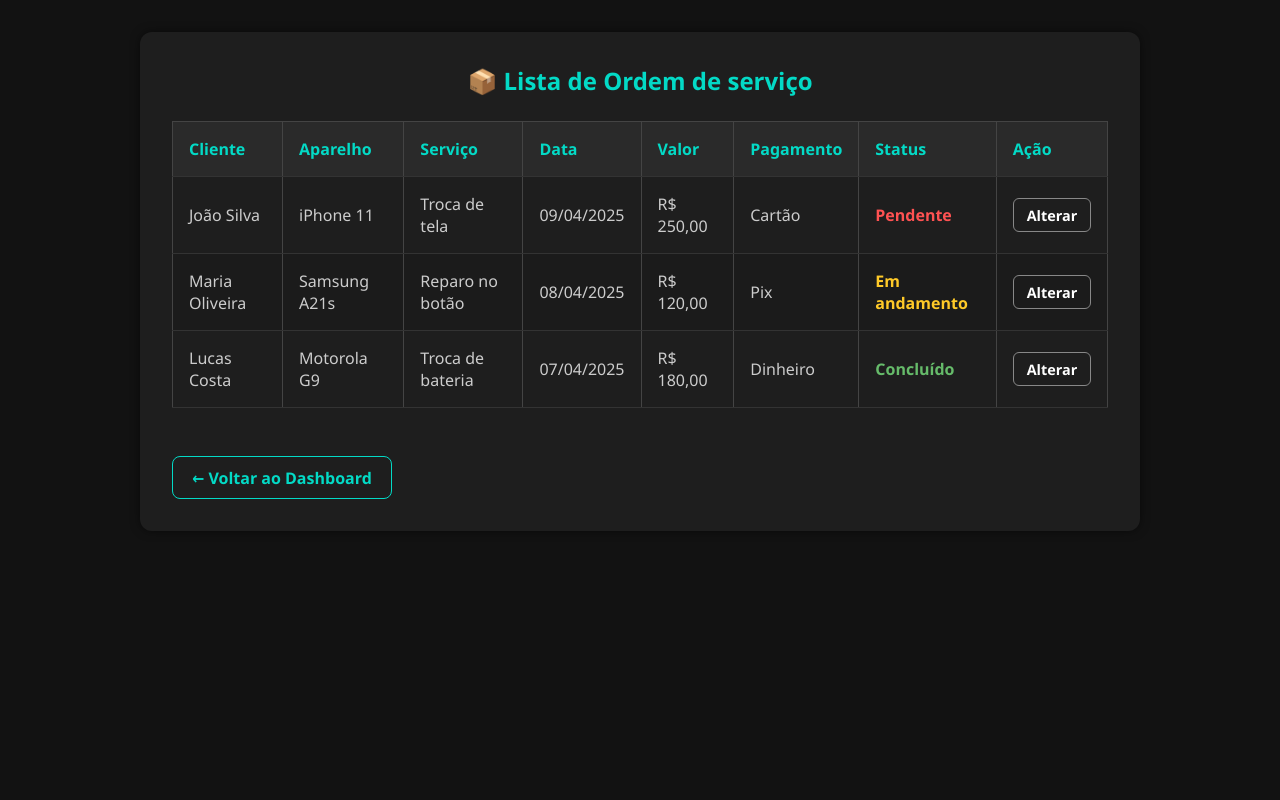
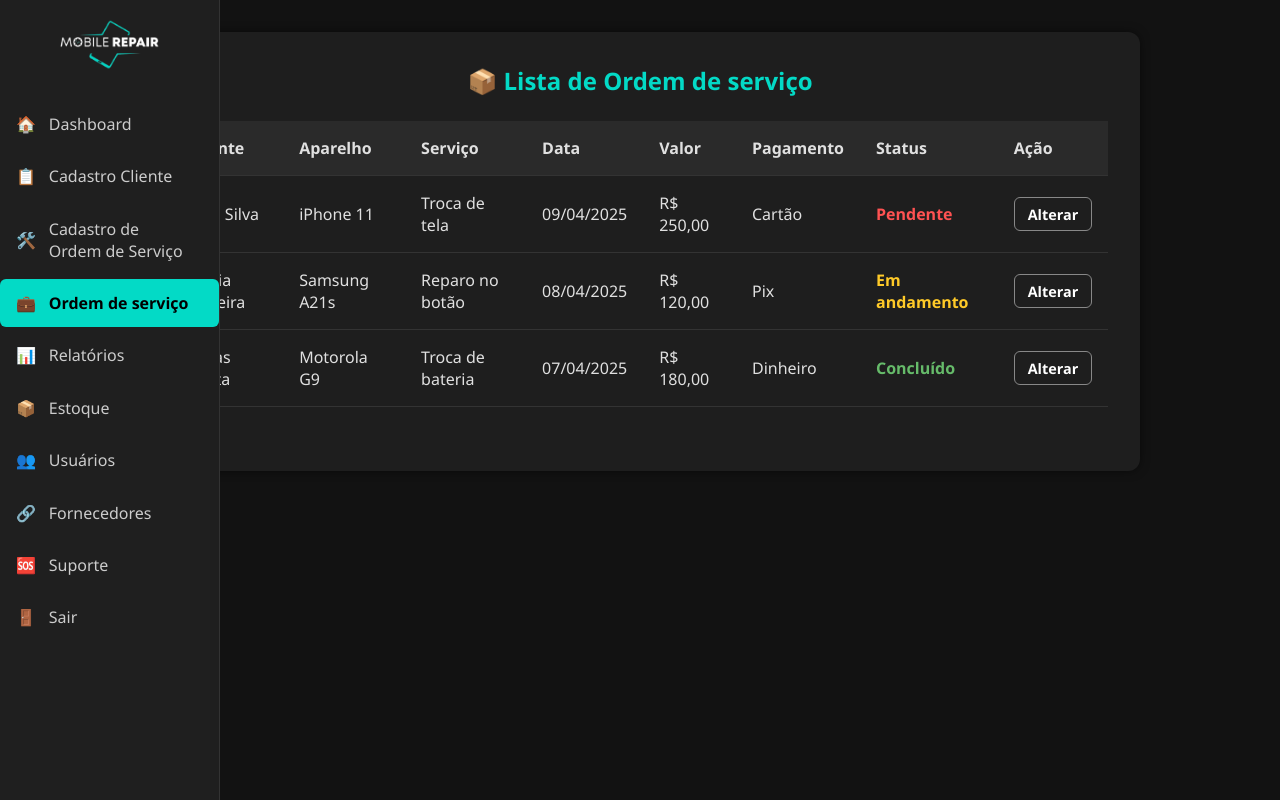
Before and after one commit to buzard1/sa-modelagem, a PHP site: page /pedidos.html in a window 1280 px wide. Run offline with PHP 8.4, Linux system fonts and the light colour scheme.

Commit message:
versao 11

```diff
--- a/cadastro.html
+++ b/cadastro.html
@@ -5,6 +5,7 @@
   <meta name="viewport" content="width=device-width, initial-scale=1.0" />
   <title>Registrar - Manutenção de Celulares</title>
   <link rel="stylesheet" href="css/cadastro.css" />
+  <link rel="icon" href="img/logo.png" type="image/png">
 </head>
 <body>
   <div class="register-container">
--- a/css/form.css
+++ b/css/form.css
@@ -8,11 +8,7 @@
 body {
   background-color: #121212;
   color: #e0e0e0;
-    display: flex;
-    justify-content: center;
-    align-items: flex-start;
   min-height: 100vh;
-    padding: 2rem;
 }
 
 .form-container {
@@ -21,7 +17,8 @@
   border-radius: 12px;
   box-shadow: 0 8px 24px rgba(0, 0, 0, 0.7);
   width: 100%;
-    max-width: 500px;
+  max-width: 600px;
+  margin: 3rem auto;
   animation: fadeIn 0.5s ease-in-out;
 }
 
@@ -77,42 +74,3 @@
     transform: translateY(0);
   }
 }
-  .btn-voltar {
-    display: inline-block;
-    margin-top: 1rem;
-    text-align: center;
-    padding: 0.75rem 1.5rem;
-    background-color: transparent;
-    border: 1px solid #03dac6;
-    color: #03dac6;
-    border-radius: 8px;
-    text-decoration: none;
-    font-weight: bold;
-    transition: all 0.3s ease;
-  }
-
-  .btn-voltar:hover {
-    background-color: #03dac6;
-    color: #000;
-  }
-  table {
-    width: 100%;
-    border-collapse: collapse;
-    margin-top: 1rem;
-    color: #ccc;
-  }
-
-  th, td {
-    padding: 0.75rem;
-    border: 1px solid #444;
-    text-align: left;
-  }
-
-  th {
-    background-color: #222;
-    color: #03dac6;
-  }
-
-  tr:nth-child(even) {
-    background-color: #1b1b1b;
-  }
--- /dev/null
+++ b/css/sidebar.css
@@ -0,0 +1,93 @@
+.sidebar {
+    position: fixed;
+    top: 0;
+    left: 0;
+    width: 70px;
+    height: 100vh;
+    background-color: #1f1f1f;
+    border-right: 1px solid #333;
+    overflow: hidden;
+    transition: width 0.3s ease;
+    z-index: 1000;
+  }
+
+  .sidebar:hover {
+    width: 220px;
+  }
+
+  .sidebar .logo {
+    padding: 1.2rem;
+    text-align: center;
+  }
+
+  .sidebar .logo img {
+    width: 50px;
+    transition: width 0.3s;
+  }
+
+  .sidebar:hover .logo img {
+    width: 120px;
+  }
+
+  .sidebar .menu {
+    list-style: none;
+    padding-top: -1rem;
+    padding-left: 0;
+    padding-right: 0;
+
+  }
+
+  .sidebar .menu li {
+    margin: 0.3rem 0;
+  }
+
+  .sidebar .menu li a {
+    display: flex;
+    align-items: center;
+    gap: 0.8rem;
+    text-decoration: none;
+    color: #ccc;
+    padding: 0.8rem 1rem;
+    border-radius: 6px;
+    transition: background-color 0.3s, color 0.3s;
+    white-space: nowrap;
+    overflow: hidden;
+    position: relative;
+  }
+
+  /* ❌ Oculta o texto da aba quando sidebar está recolhida */
+  .sidebar .menu li a span {
+    opacity: 0;
+    visibility: hidden;
+    transition: opacity 0.3s ease;
+  }
+
+  /* ✅ Mostra o texto da aba quando sidebar está expandida */
+  .sidebar:hover .menu li a span {
+    opacity: 1;
+    visibility: visible;
+  }
+
+  /* Hover padrão */
+  .sidebar .menu li a:hover {
+    background-color: #03dac6;
+    color: #000;
+  }
+
+  /* Aba ativa */
+  .sidebar .menu li a.active {
+    background-color: #03dac6;
+    color: #000;
+    font-weight: bold;
+  }
+
+  /* Ajusta o conteúdo da página quando sidebar expande */
+  .content {
+    margin-left: 70px;
+    transition: margin-left 0.3s ease;
+    padding: 2rem;
+  }
+
+  .sidebar:hover ~ .content {
+    margin-left: 220px;
+  }
--- a/dashboard.html
+++ b/dashboard.html
@@ -5,6 +5,7 @@
   <meta name="viewport" content="width=device-width, initial-scale=1.0"/>
   <title>Dashboard - Manutenção de Celulares</title>
   <link rel="stylesheet" href="css/dashboard.css" />
+  <link rel="icon" href="img/logo.png" type="image/png">
 </head>
 <body>
   <div class="dashboard">
@@ -19,11 +20,11 @@
         <ul>
           <li><a href="cadastro-cliente.html">📋 Cadastro de Cliente</a></li>
           <li><a href="cadastro-pedido.html">🛠️ Cadastro de Ordem de serviço</a></li>
-          <li><a href="pedidos.html">📦 Ordem de serviço</a></li>
+          <li><a href="pedidos.html">💼 Ordem de serviço</a></li>
           <li><a href="relatorio.html" class="dashboard-card">📊 Relatórios</a></li>
           <li><a href="estoque.html" class="dashboard-card">📦 Estoque</a></li>
           <li><a href="usuarios.html" class="dashboard-card">👥 Gerenciar Usuários</a></li>
-          <li><a href="fornecedor.html" class="dashboard-card">🔗 Cadastro de Fornecedor</a></li>
+          <li><a href="fornecedor.html" class="dashboard-card">🔗Fornecedores</a></li>
           <li><a href="suporte.html" class="dashboard-card">⚠️ Suporte</a></li>
           <li><a href="login.html" class="btn-sair">🚪 Sair</a></li>
 
--- a/login.html
+++ b/login.html
@@ -5,6 +5,7 @@
   <meta name="viewport" content="width=device-width, initial-scale=1.0" />
   <title>Login - Manutenção de Celulares</title>
   <link rel="stylesheet" href="css/login.css" />
+  <link rel="icon" href="img/logo.png" type="image/png">
 </head>
 <body>
   <div class="login-container">
--- a/pedidos.html
+++ b/pedidos.html
@@ -4,7 +4,9 @@
   <meta charset="UTF-8" />
   <meta name="viewport" content="width=device-width, initial-scale=1.0"/>
   <title>Pedidos</title>
+  <link rel="stylesheet" href="css/sidebar.css" />
   <link rel="stylesheet" href="css/form.css" />
+  <link rel="icon" href="img/logo.png" type="image/png">
   <style>
     body {
       background-color: #121212;
@@ -49,20 +51,7 @@
       background-color: #2f2f2f;
     }
 
-    .btn-voltar {
-      display: inline-block;
-      color: #03dac6;
-      text-decoration: none;
-      padding: 0.6rem 1.2rem;
-      border: 1px solid #03dac6;
-      border-radius: 8px;
-      transition: all 0.3s ease;
-    }
 
-    .btn-voltar:hover {
-      background-color: #03dac6;
-      color: #000;
-    }
 
     .status-btn {
       background-color: transparent;
@@ -96,7 +85,24 @@
     }
   </style>
 </head>
-<body>
+  <!-- Sidebar fixa -->
+  <nav class="sidebar">
+    <div class="logo">
+      <img src="img/logo.png" alt="Logo do sistema">
+    </div>
+    <ul class="menu">
+      <li><a href="dashboard.html">🏠 <span>Dashboard</span></a></li>
+      <li><a href="cadastro-cliente.html">📋 <span>Cadastro Cliente</span></a></li>
+      <li><a href="cadastro-pedido.html">🛠️ <span>Cadastro de <br>Ordem de Serviço</span></a></li>
+      <li><a href="pedidos.html">💼 <span>Ordem de serviço</span></a></li>
+      <li><a href="relatorio.html">📊 <span>Relatórios</span></a></li>
+      <li><a href="estoque.html">📦 <span>Estoque</span></a></li>
+      <li><a href="usuarios.html">👥 <span>Usuários</span></a></li>
+      <li><a href="fornecedor.html">🔗 <span>Fornecedores</span></a></li>
+      <li><a href="suporte.html">🆘 <span>Suporte</span></a></li>
+      <li><a href="login.html">🚪 <span>Sair</span></a></li>
+    </ul>
+  </nav>
   <div class="form-container">
     <h2>📦 Lista de Ordem de serviço</h2>
 
@@ -147,7 +153,7 @@
       </tbody>
     </table>
 
-    <a href="dashboard.html" class="btn-voltar">← Voltar ao Dashboard</a>
+
   </div>
 
   <script>
@@ -162,7 +168,19 @@
       estados.forEach(e => statusTd.classList.remove(e));
       statusTd.classList.add(estados[proximo]);
       statusTd.textContent = textos[proximo];
+
     }
+  </script>
+  <!-- Script para ativar automaticamente o menu ativo -->
+  <script>
+    const links = document.querySelectorAll('.sidebar .menu li a');
+    const currentPage = window.location.pathname.split('/').pop();
+
+    links.forEach(link => {
+      if (link.getAttribute('href') === currentPage) {
+        link.classList.add('active');
+      }
+    });
   </script>
 </body>
 </html>
--- a/recuperar-email.html
+++ b/recuperar-email.html
@@ -5,6 +5,7 @@
   <meta name="viewport" content="width=device-width, initial-scale=1.0">
   <title>Recuperar Senha</title>
   <link rel="stylesheet" href="css/form.css">
+  <link rel="icon" href="img/logo.png" type="image/png">
 </head>
 <body>
   <div class="form-container fade-in">
--- a/redefinir-senha.html
+++ b/redefinir-senha.html
@@ -5,6 +5,7 @@
   <meta name="viewport" content="width=device-width, initial-scale=1.0"/>
   <title>Redefinir Senha</title>
   <link rel="stylesheet" href="css/form.css" />
+  <link rel="icon" href="img/logo.png" type="image/png">
 </head>
 <body>
   <div class="form-container fade-in">
```
Also changed, not shown: cadastro-cliente.html (+41 -3 lines), cadastro-pedido.html (+34 -1 lines), css/relatorio.css (+0 -20 lines), estoque.html (+33 -2 lines), fornecedor.html (+33 -1 lines), relatorio.html (+32 -0 lines), suporte.html (+34 -1 lines), usuarios.html (+32 -0 lines). Lines whose indentation alone changed are shown as unchanged.
